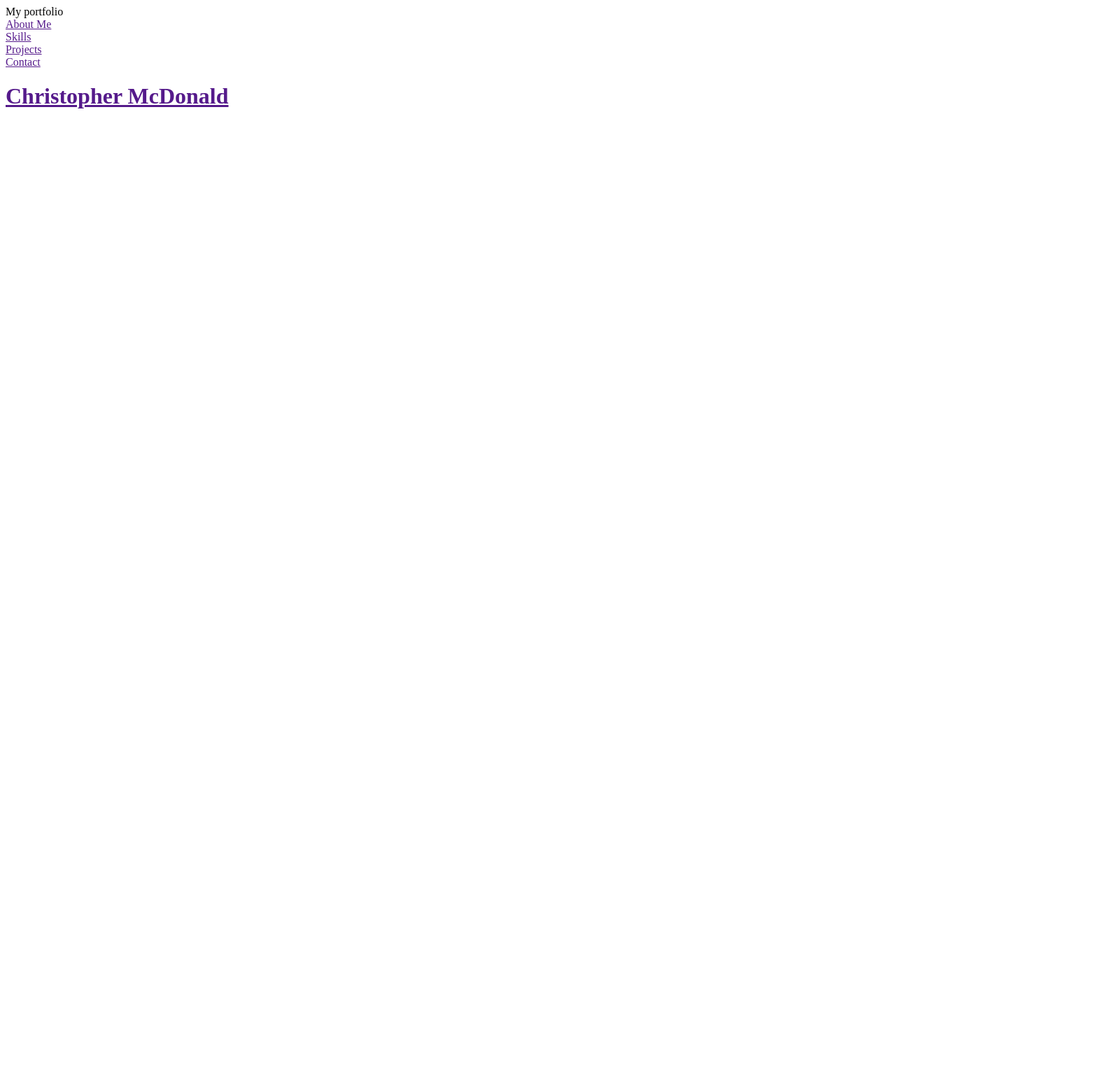
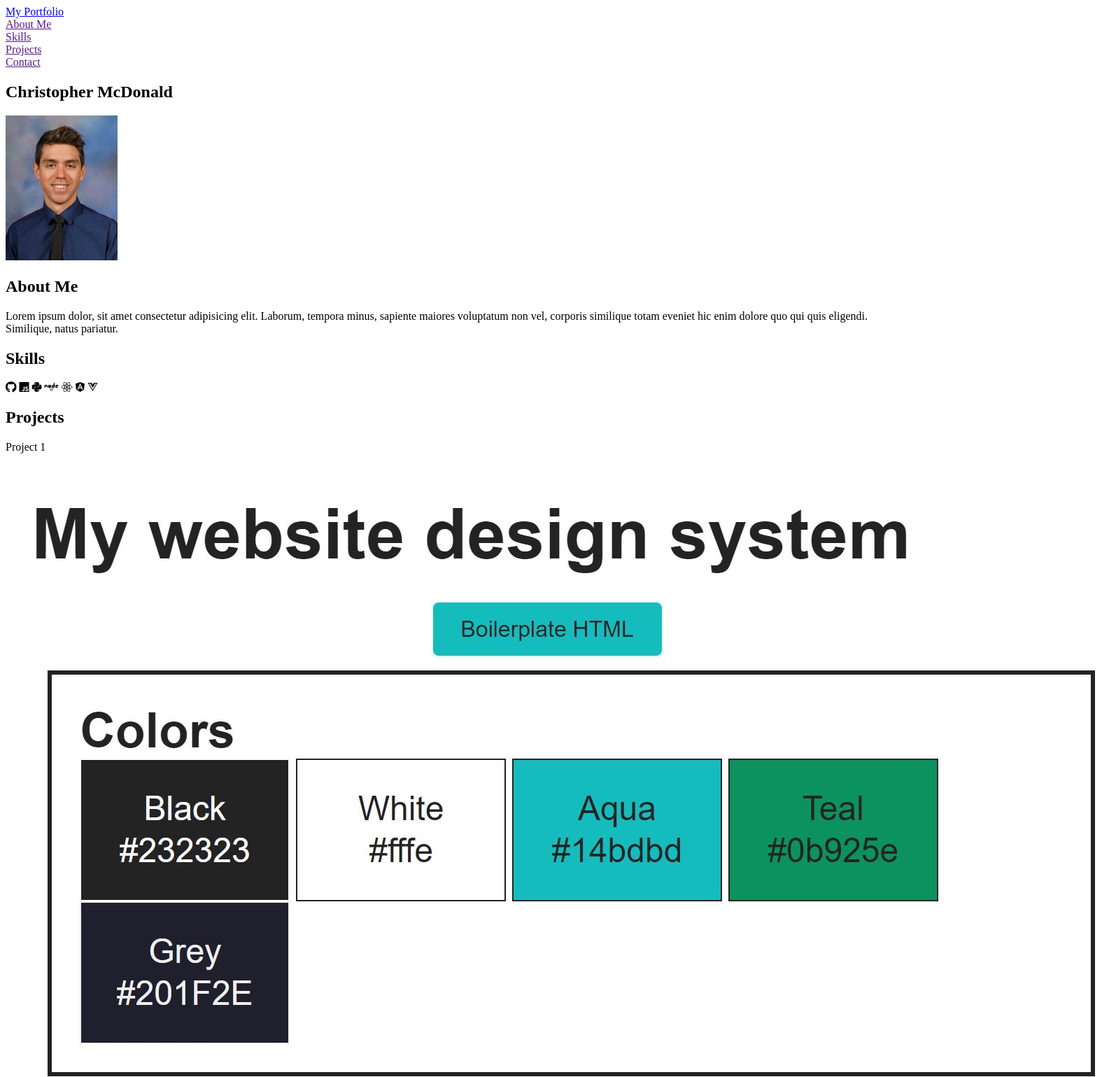
Before and after one commit to christopher-1989/portfolio-website, a plain HTML site: page index.html in a window 1280 px wide. Shown: the top 1539 px of the page at 70% size, 1575 px wide, since content can reach past the window. Before the commit the page ends 800 px from the top, so only its background shows below. Drawn offline with Linux system fonts and the light colour scheme.

Commit message:
basic layout of homepage complete

```diff
--- a/index.html
+++ b/index.html
@@ -21,30 +21,66 @@
   <nav>
     <div class="nav-container" >
         <div class="nav-title">
-            My portfolio
+            <a class="home-button" href="index.html">My Portfolio</a>
         </div>
         <div class="nav-link-container">
             <div class="nav-link">
                 <a class="nav-button" href="">About Me</a>
             </div>
             <div class="nav-link">
-                <a class="nav-button" href="">Skills</button>
+                <a class="nav-button" href="">Skills</a>
             </div>
             <div class="nav-link">
-                <a class="nav-button" href="">Projects</button>
+                <a class="nav-button" href="">Projects</a>
             </div>
             <div class="nav-link">
-                <a class="nav-button" href="">Contact</button>
+                <a class="nav-button" href="">Contact</a>
             </div>
         </div>
     </div>
   </nav>
-  <main class=main-container>
-    <div class="about-me">
+  <main class="main-container">
+    <section class="about-me">
         <h1 class="name">Christopher McDonald</h1>
-    </div>
+        <img src="resources/headshot.jpg" alt="headshot" />
+        <h2 class="section-heading">About Me</h2>
+        <p>Lorem ipsum dolor, sit amet consectetur adipisicing elit. Laborum, tempora minus, sapiente maiores voluptatum non vel, corporis similique totam eveniet hic enim dolore quo qui quis eligendi. Similique, natus pariatur.</p>
+    </section>
+    <section class="skills" >
+        <h2 class="section-heading">Skills</h2>
+        <i class="fab fa-github"></i>
+        <i class="fab fa-js"></i>
+        <i class="fab fa-python"></i>
+        <i class="fab fa-node"></i>
+        <i class="fab fa-react"></i>
+        <i class="fab fa-angular"></i>
+        <i class="fab fa-vuejs"></i>
+    </section>
+    <section class="projects">
+        <h2>Projects</h2>
+        <div class="project-cards">
+            <div class="project">
+                Project 1
+                <img src="resources/design-system.JPG" alt="Design system website" />
+            </div>
+            <div class="project">
+                Project 2
+                <img src="resources/design-system.JPG" alt="Design system website" />
 
-
+            </div>
+            <div class="project">
+                Project 3
+                <img src="resources/design-system.JPG" alt="Design system website" />
+            </div>
+            <div class="project">
+                Project 4
+                <img src="resources/design-system.JPG" alt="Design system website" />
+            </div>
+        </div>
+    </section>
+    <footer>
+        <a class="footer-button" href="">Contact</a>
+    </footer>
   </main>
   <!-- The following script is the first JS file. Modify path accordingly -->
   <!-- <script src="js/scripts.js"></script> -->
```
Also changed, not shown: resources/design-system.JPG (added), resources/headshot.jpg (added).
